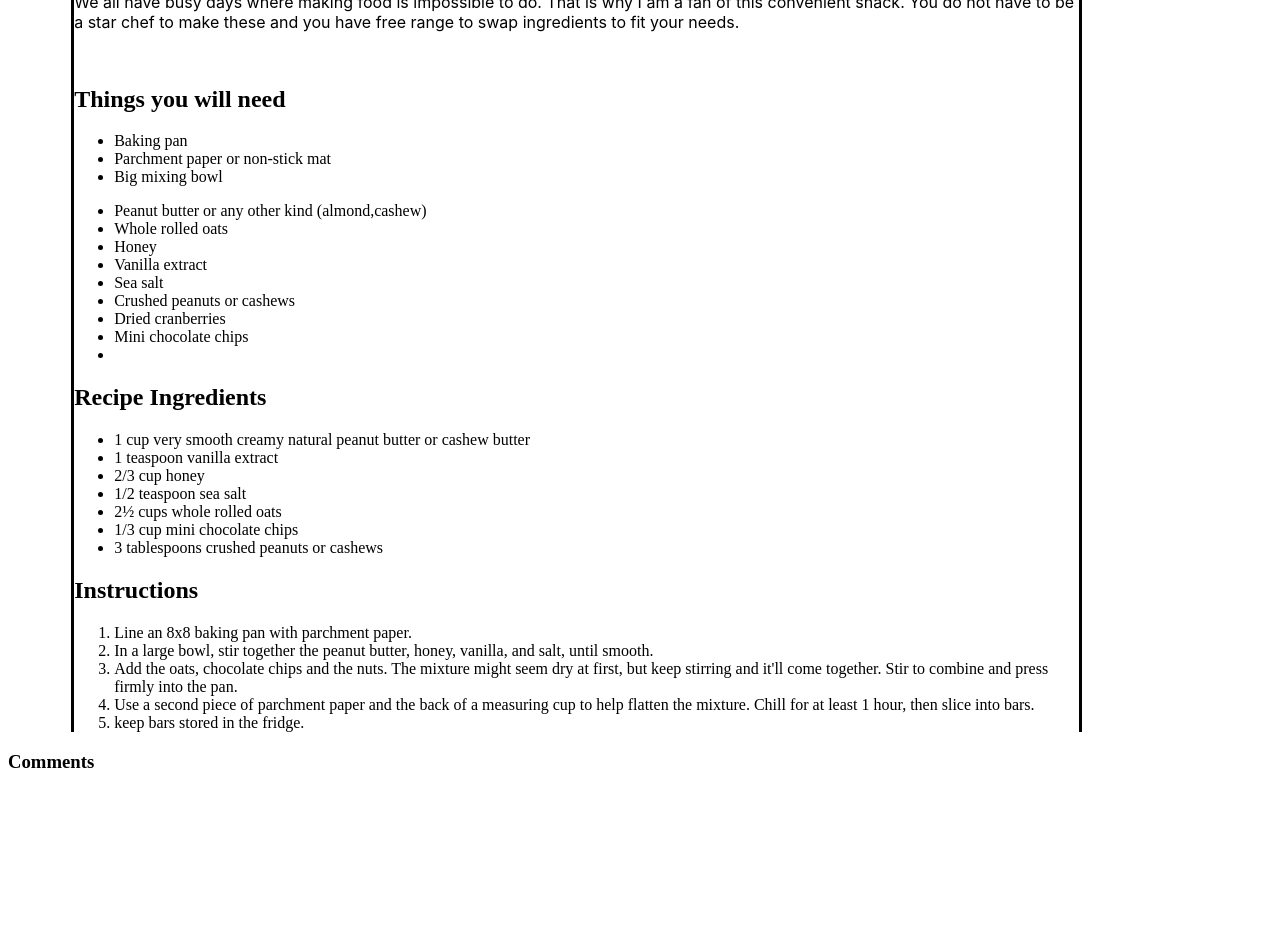
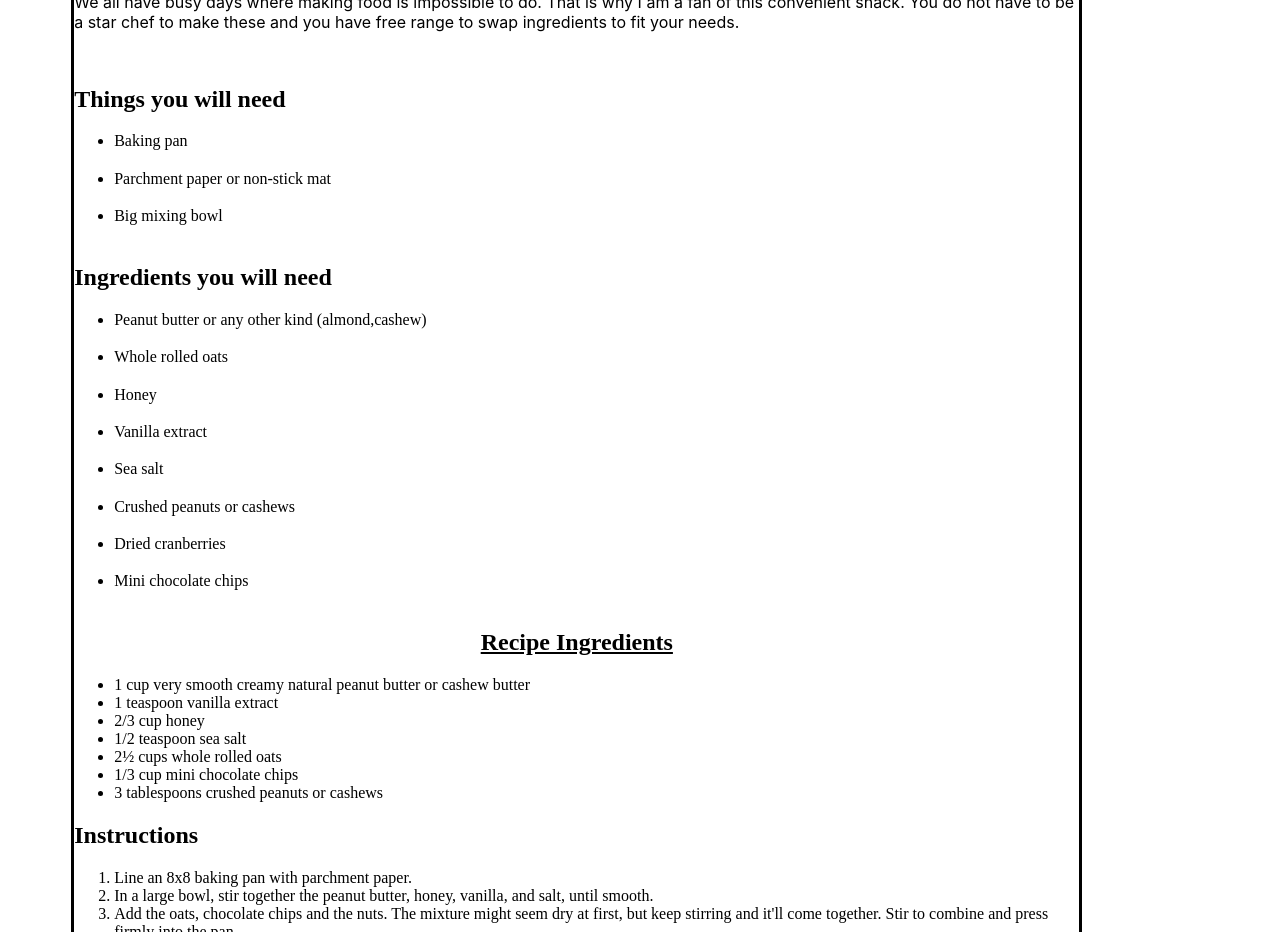
Before and after one commit to JacobBaqleh1/All-Things-Veggie-Blog, a React (Create React App) app: page / in a window 1280 px wide. Shown: the part 1080-2012 px from the top of the page. Before the commit the page ends 1871 px from the top, so only its background shows below. Built offline with nearby package versions, Linux system fonts and the light colour scheme.

Commit message:
2 files modified

```diff
--- a/src/snacks/homemade-granola-bars/InfoCard.js
+++ b/src/snacks/homemade-granola-bars/InfoCard.js
@@ -49,12 +49,13 @@ export default function InfoCard() {
         </p>
         <br />
         <h2>Things you will need </h2>
-        <ul>
+        <ul className="card-thingsYouWillNeed">
           <li>Baking pan</li>
           <li>Parchment paper or non-stick mat</li>
           <li>Big mixing bowl</li>
         </ul>
-        <ul>
+        <h2>Ingredients you will need</h2>
+        <ul className="card-ingredientsList">
           <li>Peanut butter or any other kind (almond,cashew)</li>
           <li>Whole rolled oats</li>
           <li>Honey</li>
@@ -63,9 +64,9 @@ export default function InfoCard() {
           <li>Crushed peanuts or cashews</li>
           <li>Dried cranberries</li>
           <li>Mini chocolate chips</li>
-          <li></li>
+
         </ul>
-        <h2>Recipe Ingredients</h2>
+        <h2 className="card-recipe">Recipe Ingredients</h2>
         <ul>
           <li>
             1 cup very smooth creamy natural peanut butter or cashew butter
--- a/src/style.css
+++ b/src/style.css
@@ -57,3 +57,15 @@ nav h1 {
 .card-photoOne {
   width: 100%;
 }
+
+.card-thingsYouWillNeed li{
+  padding-bottom: 2%;
+}
+.card-ingredientsList li{
+  padding-bottom: 2%;
+}
+.card-recipe{
+  display: flex;
+  justify-content: center;
+  text-decoration: underline;
+}
```
